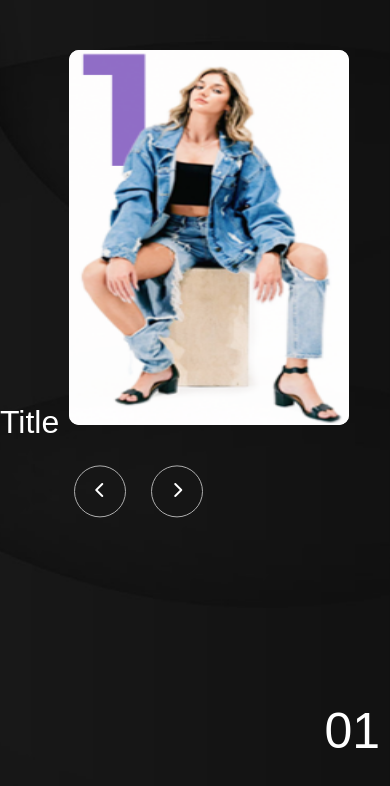
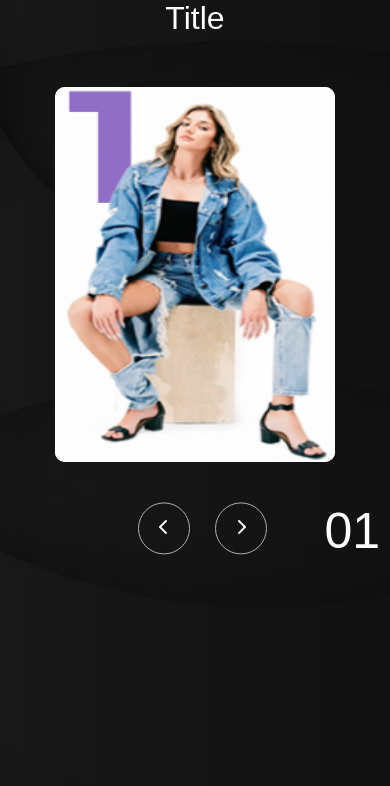
Before and after one commit to mari-sankar/Client-Project, a plain HTML site: page last-section.html in a window 390 px wide. Drawn offline with Linux system fonts and the light colour scheme.

Commit message:
modified:   last-section.css 	modified:   last-section.html

```diff
--- a/last-section.css
+++ b/last-section.css
@@ -89,8 +89,22 @@ body, html {
 
 .count {
     position: absolute;
-    bottom: 10%;
+    /* bottom: 10%; */
     right: 10px;
+    margin-top: 10px;
     color: #fff;
     font-size: 50px;
 }
+
+@media screen and (max-width: 913px){
+    .section{
+        display: block;
+    }
+    .card-container{
+        justify-content: center;
+        width: auto;
+    }
+    .swiper-btn{
+        justify-content: center;
+    }
+}
--- a/last-section.html
+++ b/last-section.html
@@ -23,11 +23,12 @@
                 <div class="card">
                     <img src="/assets/card3.png" alt="">
                 </div>
-                <div class="count">1</div>
+
             </div>
             <div class="swiper-btn">
                 <div class="swiper-button left"><i class="fa-solid fa-chevron-left"></i></div>
                 <div class="swiper-button right"><i class="fa-solid fa-chevron-right"></i></div>
+                <div class="count">1</div>
             </div>
         </div>
     </div>
```
